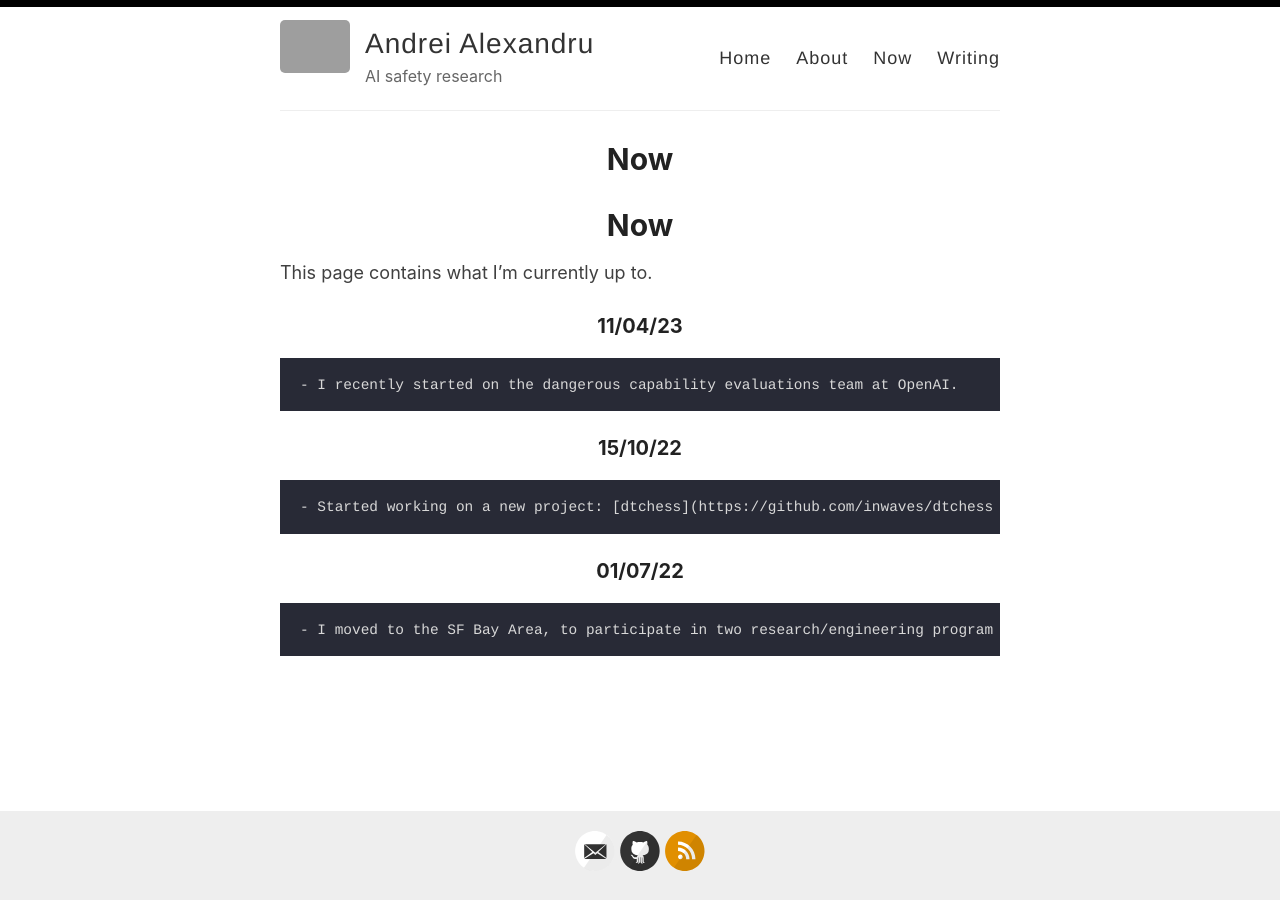
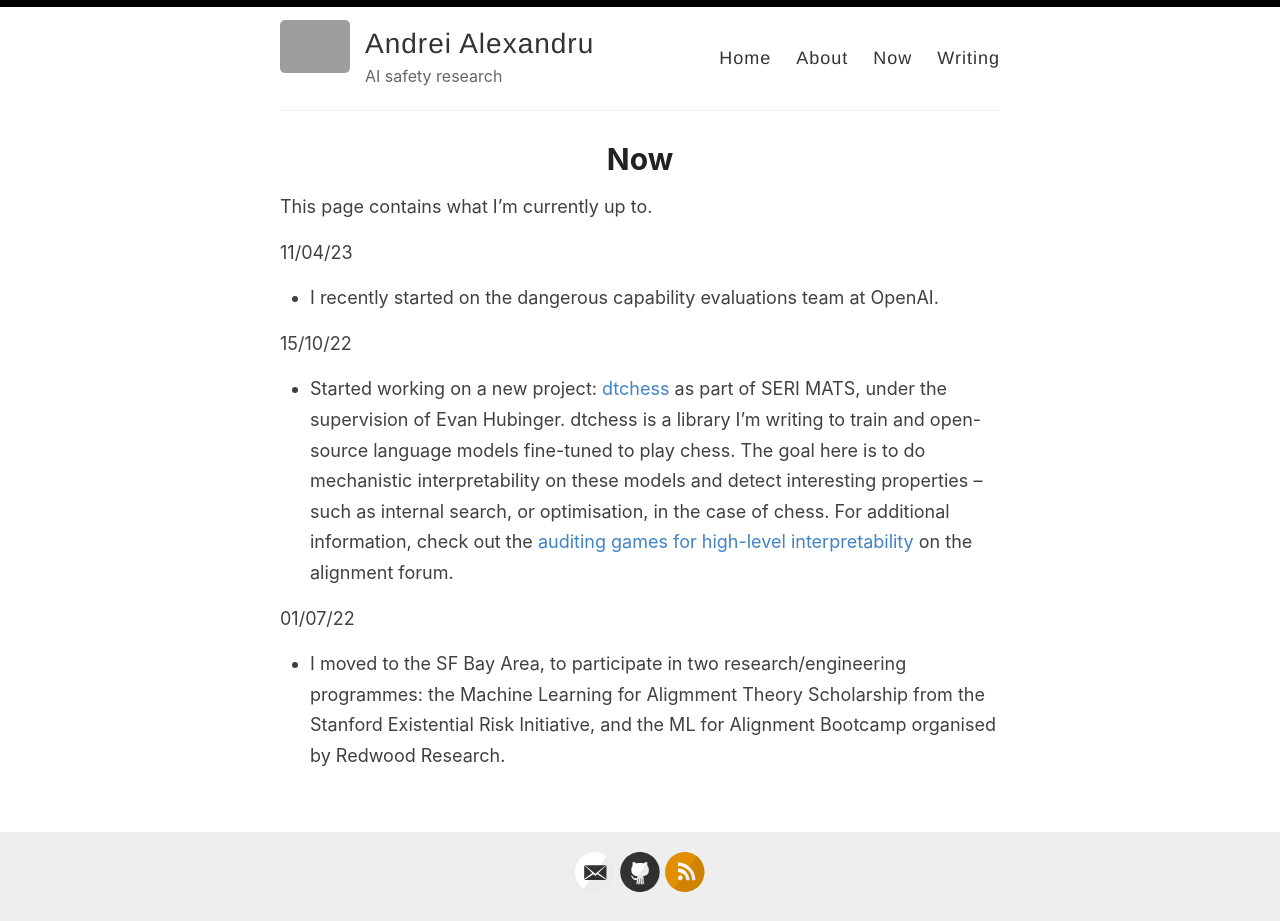
Before and after one commit to inwaves/inwaves.github.io, a Jekyll site: the page built from _pages/now.md, in a window 1280 px wide. Built offline with Jekyll 4.4.1, drawn with Linux system fonts in a browser that asks for light colours; grey boxes are pictures that could not be loaded.

Commit message:
Fix page layout

```diff
--- a/_pages/now.md
+++ b/_pages/now.md
@@ -4,16 +4,14 @@ title: Now
 permalink: /now/
 ---
 
-# Now
-
 This page contains what I'm currently up to.
 
-### 11/04/23
-    - I recently started on the dangerous capability evaluations team at OpenAI.
+11/04/23
+- I recently started on the dangerous capability evaluations team at OpenAI.
 
-### 15/10/22
-    - Started working on a new project: [dtchess](https://github.com/inwaves/dtchess) as part of SERI MATS, under the supervision of Evan Hubinger. dtchess is a library I'm writing to train and open-source language models fine-tuned to play chess. The goal here is to do mechanistic interpretability on these models and detect interesting properties -- such as internal search, or optimisation, in the case of chess. For additional information, check out the [auditing games for high-level
+15/10/22
+- Started working on a new project: [dtchess](https://github.com/inwaves/dtchess) as part of SERI MATS, under the supervision of Evan Hubinger. dtchess is a library I'm writing to train and open-source language models fine-tuned to play chess. The goal here is to do mechanistic interpretability on these models and detect interesting properties -- such as internal search, or optimisation, in the case of chess. For additional information, check out the [auditing games for high-level
 interpretability](https://www.alignmentforum.org/posts/EbL5W5ccwfbqFiYBJ/auditing-games-for-high-level-interpretability-1) on the alignment forum.
 
-### 01/07/22
-    - I moved to the SF Bay Area, to participate in two research/engineering programmes: the Machine Learning for Aligmment Theory Scholarship from the Stanford Existential Risk Initiative, and the ML for Alignment Bootcamp organised by Redwood Research.
+01/07/22
+- I moved to the SF Bay Area, to participate in two research/engineering programmes: the Machine Learning for Aligmment Theory Scholarship from the Stanford Existential Risk Initiative, and the ML for Alignment Bootcamp organised by Redwood Research.
```
